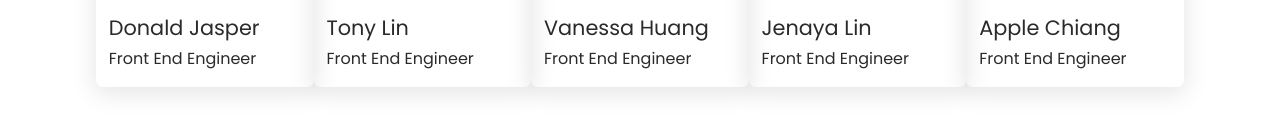
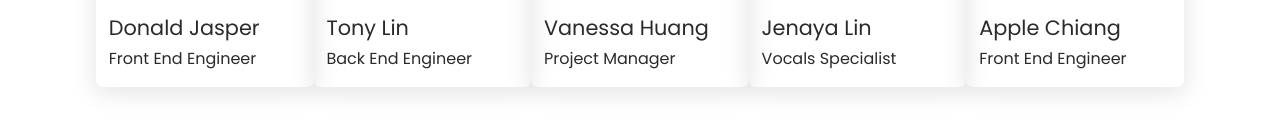
Before and after one commit to DonaldJasper0621/Trans-Voxia-Speech-to-Speech-Converter, a React (Vite) app: page / in a window 1280 px wide. Shown: the part 3046-3183 px from the top of the page. Built offline with nearby package versions, Linux system fonts and the light colour scheme.

Commit message:
Landing Page change

```diff
--- a/src/components/Trip.jsx
+++ b/src/components/Trip.jsx
@@ -17,16 +17,16 @@ function Trip() {
           heading="Donald Jasper"
           text="Front End Engineer"
         />
-        <TripData image={Tony} heading="Tony Lin" text="Front End Engineer" />
+        <TripData image={Tony} heading="Tony Lin" text="Back End Engineer" />
         <TripData
           image={Vanessa}
           heading="Vanessa Huang"
-          text="Front End Engineer"
+          text=" Project Manager"
         />
         <TripData
           image={Jonaya}
           heading="Jenaya Lin"
-          text="Front End Engineer"
+          text="Vocals Specialist"
         />
         <TripData
           image={Apple}
--- a/src/components/VideoPlayer.jsx
+++ b/src/components/VideoPlayer.jsx
@@ -1,22 +1,22 @@
+import React from 'react';
 import { DefaultPlayer as Video } from "react-html5video";
 import "react-html5video/dist/styles.css";
-import TestVideo from "../assets/TestVideo.mp4";
+import TestVideo from "../assets/Demoooo.mp4";
+import Demo_Photo from "../assets/demo_photo.png";
 import "./VideoPlayer.css";
 
 function VideoPlayer() {
   return (
-    <div className="video-player-container ">
+    <div className="video-player-container">
       <Video
-        className="video-player" // Add this line
+        autoPlay // this attempts to play the video as soon as it can
+        muted // this is often required for autoplay to work
         loop
-        muted
         controls={["PlayPause", "Seek", "Time", "Volume", "Fullscreen"]}
-        poster="https://i.ytimg.com/vi/kMvPtA8GL9I/maxresdefault.jpg"
-        onCanPlayThrough={() => {
-          // Do stuff
-        }}
+        poster={Demo_Photo}
+        className="video-player"
       >
-        <source src={TestVideo} type="video/webm" />
+        <source src={TestVideo} type="video/mp4" />
         <track
           label="English"
           kind="subtitles"
```
Also changed, not shown: src/assets/demo_photo.png (added), 1 other file (tests, documents, lock files or other folders).
